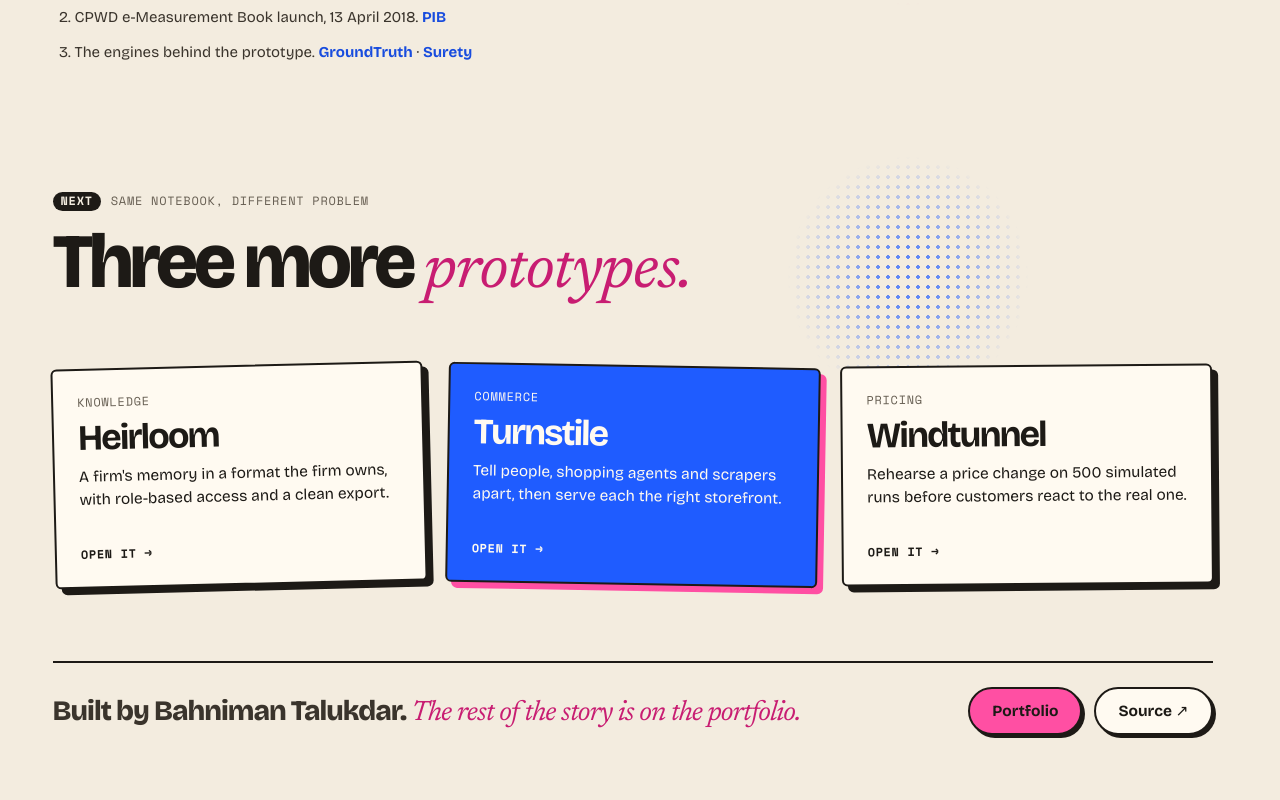
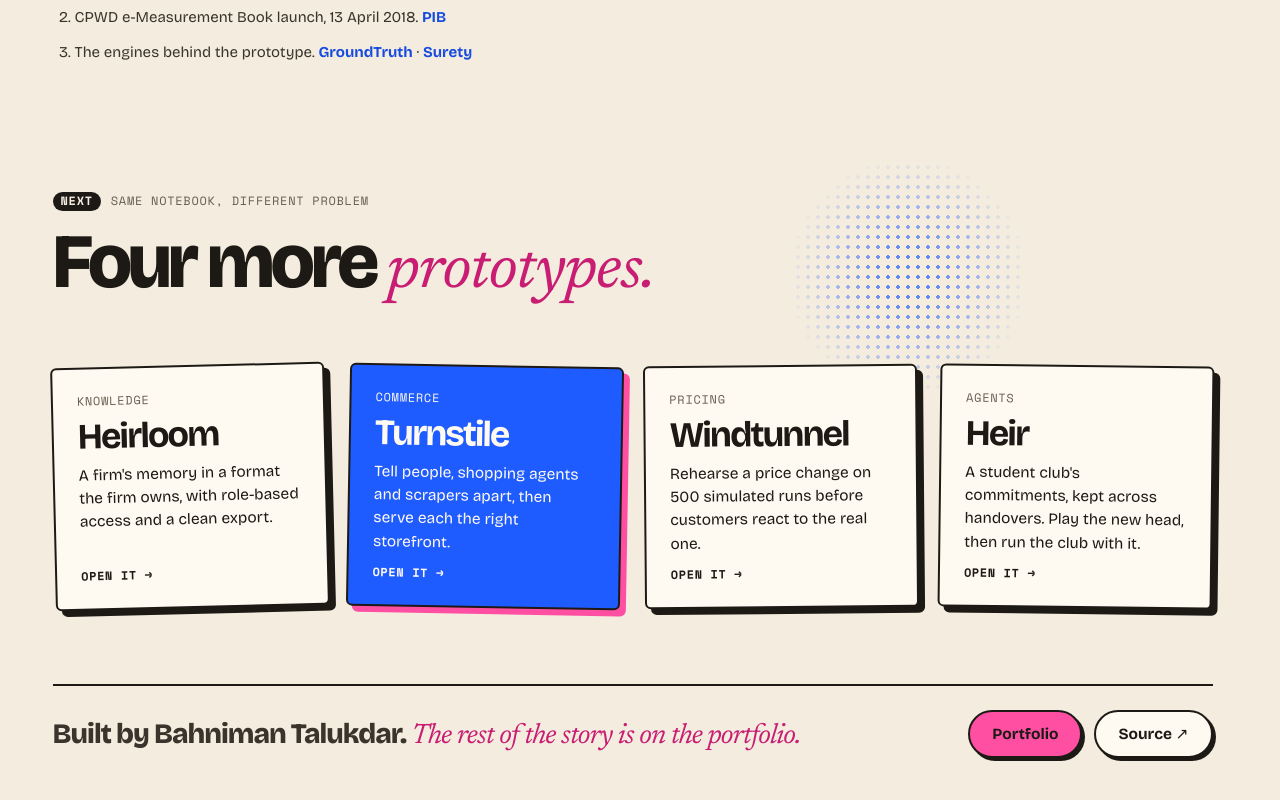
Before and after one commit to Bahniman/realium, a React (Vite) app: page / in a window 1280 px wide. Shown: the part 7468-8268 px from the top of the page. Built offline with nearby package versions, Linux system fonts and the light colour scheme.

Commit message:
Next-strip: add Heir, four cards (4 across, 2 under 1200px)
Co-Authored-By: Claude Opus 5.5 <noreply@anthropic.com>

```diff
--- a/src/components/suite-next.tsx
+++ b/src/components/suite-next.tsx
@@ -3,6 +3,7 @@ const PROJECTS = [
   { name: "Heirloom", tag: "Knowledge", line: "A firm's memory in a format the firm owns, with role-based access and a clean export." },
   { name: "Turnstile", tag: "Commerce", line: "Tell people, shopping agents and scrapers apart, then serve each the right storefront." },
   { name: "Windtunnel", tag: "Pricing", line: "Rehearse a price change on 500 simulated runs before customers react to the real one." },
+  { name: "Heir", tag: "Agents", line: "A student club's commitments, kept across handovers. Play the new head, then run the club with it." },
 ];
 
 export function SuiteNext({ current }: { current: string }) {
@@ -11,7 +12,7 @@ export function SuiteNext({ current }: { current: string }) {
     <section className="pk-next pk-wrap" aria-labelledby="next-title">
       <div className="pk-head">
         <p className="pk-kick"><span className="n">Next</span> Same notebook, different problem</p>
-        <h2 id="next-title">Three more <em>prototypes.</em></h2>
+        <h2 id="next-title">Four more <em>prototypes.</em></h2>
       </div>
       <div className="pk-next-grid">
         {others.map(project => (
--- a/src/poster.css
+++ b/src/poster.css
@@ -116,11 +116,13 @@
 
 /* ---------- next prototype ---------- */
 .pk-next { padding-block:clamp(80px,10vw,140px) clamp(56px,7vw,96px); }
-.pk-next-grid { display:grid; grid-template-columns:repeat(3,minmax(0,1fr)); gap:22px; }
+.pk-next-grid { display:grid; grid-template-columns:repeat(4,minmax(0,1fr)); gap:22px; }
+@media (max-width:1200px) { .pk-next-grid { grid-template-columns:repeat(2,minmax(0,1fr)); } }
 .pk-next-grid a { position:relative; display:flex; flex-direction:column; gap:10px; min-height:220px; padding:24px; border:var(--bw) solid var(--ink); border-radius:6px; background:var(--card); color:var(--ink); text-decoration:none; box-shadow:6px 6px 0 var(--shc); transition:transform .3s var(--ease),box-shadow .3s var(--ease); }
 .pk-next-grid a:nth-child(1) { rotate:-1.4deg; }
 .pk-next-grid a:nth-child(2) { rotate:1deg; background:var(--blue-fill); color:#fffaf1; box-shadow:6px 6px 0 var(--pink); }
 .pk-next-grid a:nth-child(3) { rotate:-.5deg; }
+.pk-next-grid a:nth-child(4) { rotate:.7deg; }
 .pk-next-grid a:nth-child(2) .pk-kick { color:#fffaf1; }
 .pk-next-grid a b { font-size:clamp(30px,2.8vw,40px); line-height:.95; letter-spacing:-.05em; }
 .pk-next-grid a p { color:inherit; margin:0; font-size:15.5px; line-height:1.5; }
```
Also changed, not shown: 4 other files (tests, documents, lock files or other folders).
